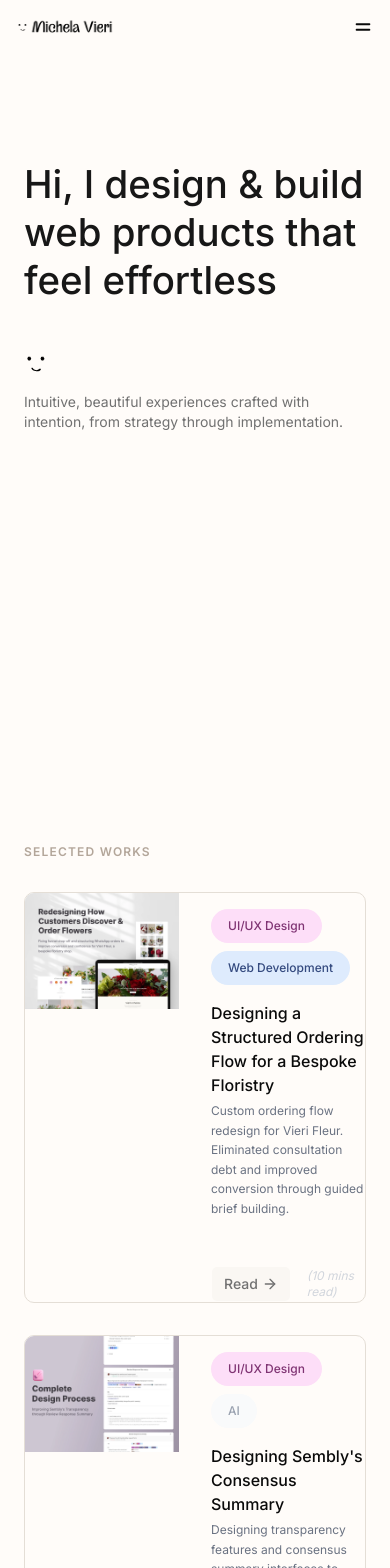
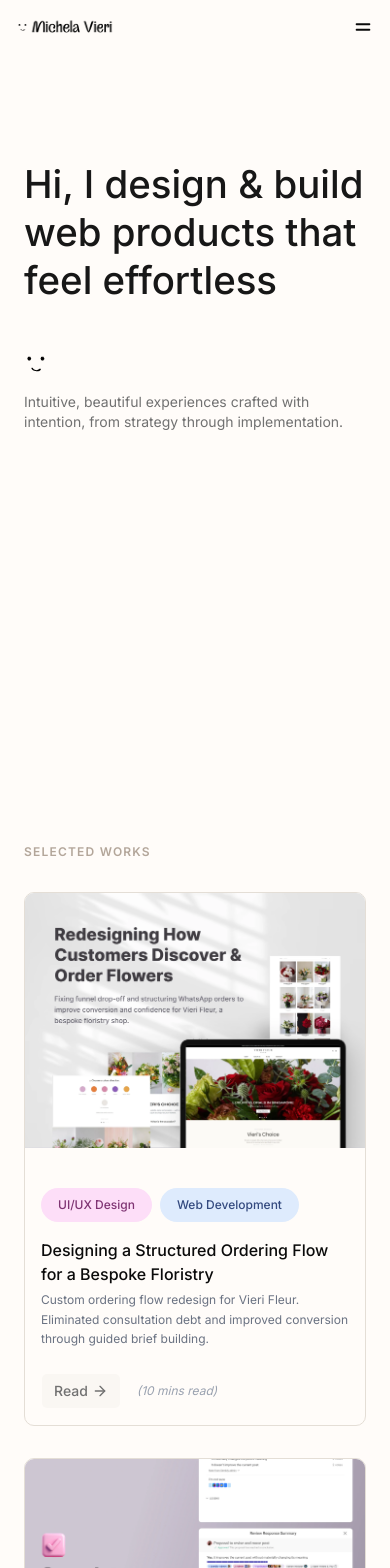
Before and after one commit to michelavieri/michela-portfolio-2026, a Next.js app: page / in a window 390 px wide. Shown: the top 1568 px of the page. Built offline with nearby package versions, Linux system fonts and the light colour scheme.

Commit message:
fix: mobile responsiveness of project cards

```diff
--- a/components/cards/ProjectCard.tsx
+++ b/components/cards/ProjectCard.tsx
@@ -34,34 +34,39 @@ export function ProjectCard({
                 whileInView="visible"
                 viewport={{ margin: '-100px' }}
                 transition={{ delay: index * 0.1 }}
-                className="group flex flex-row gap-8 md:gap-12 items-start md:items-center border border-border rounded-lg overflow-hidden cursor-pointer transition-all hover:border-gray-300 hover:bg-muted/50"
+                className="group flex flex-col md:flex-row items-stretch gap-2 md:gap-0 border border-border rounded-lg overflow-hidden cursor-pointer transition-all hover:border-gray-300 hover:bg-muted/50"
             >
-                {/* Image */}
-                <div className="w-full h-full relative overflow-hidden bg-gray-100 md:w-[40%]">
+                {/* IMAGE */}
+                <div className="relative w-full md:w-[40%] aspect-[4/3] bg-gray-100 overflow-hidden">
                     <Image
                         src={imageSrc}
                         alt={title}
-                        width={374}
-                        height={282}
-                        className="w-full h-auto object-contain transition-transform duration-300 group-hover:scale-105"
+                        fill
+                        className="object-contain"
                         priority={index < 2}
                     />
                 </div>
-                {/* Content */}
-                <div className="w-full md:w-[60%]">
+
+                {/* CONTENT */}
+                <div className="w-full md:w-[60%] p-4 md:p-6">
                     <Tags tags={tags} />
-                    <h3 className="text-md md:text-xl font-medium mt-4 mb-1">{title}</h3>
+
+                    <h3 className="text-md md:text-xl font-medium mt-4 mb-1">
+                        {title}
+                    </h3>
+
                     <p className="text-xs md:text-sm text-gray-500 leading-relaxed mb-4">
                         {description}
                     </p>
 
-                    <div className='flex flex-row gap-4 mt-6 items-center'>
-                        <div className="flex flex-row gap-4 mt-6 items-center">
-                            <Button className="cursor-pointer font-medium inline-flex items-center gap-1 hover:gap-2 transition-all rounded-sm bg-muted hover:bg-secondary/10 text-secondary">
-                                Read <ArrowRight size={12} />
-                            </Button>
-                            <p className='text-gray-300 text-xs italic'>({minutes} mins read)</p>
-                        </div>
+                    <div className="flex flex-row gap-4 mt-6 items-center">
+                        <Button className="cursor-pointer font-medium inline-flex items-center gap-1 hover:gap-2 transition-all rounded-sm bg-muted hover:bg-secondary/10 text-secondary">
+                            Read <ArrowRight size={12} />
+                        </Button>
+
+                        <p className="text-gray-400 text-xs italic">
+                            ({minutes} mins read)
+                        </p>
                     </div>
                 </div>
             </motion.div>
```
